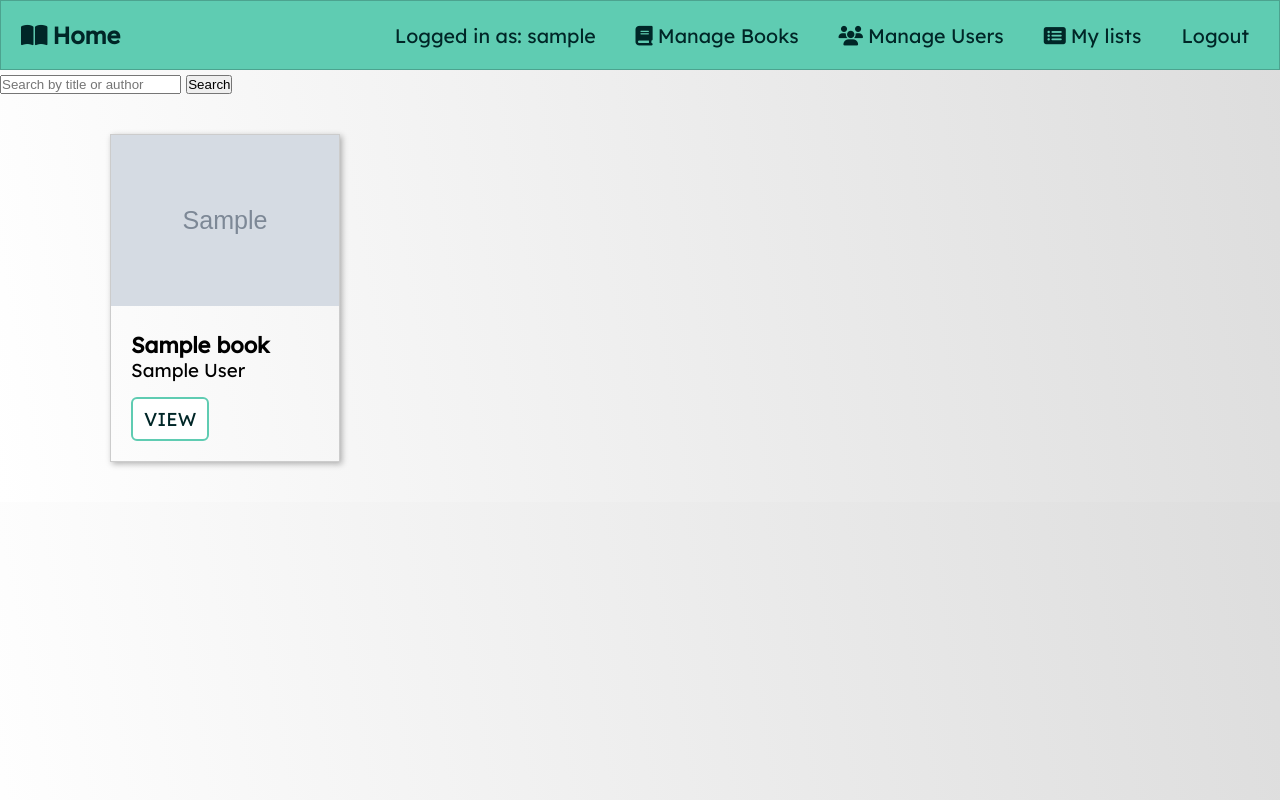
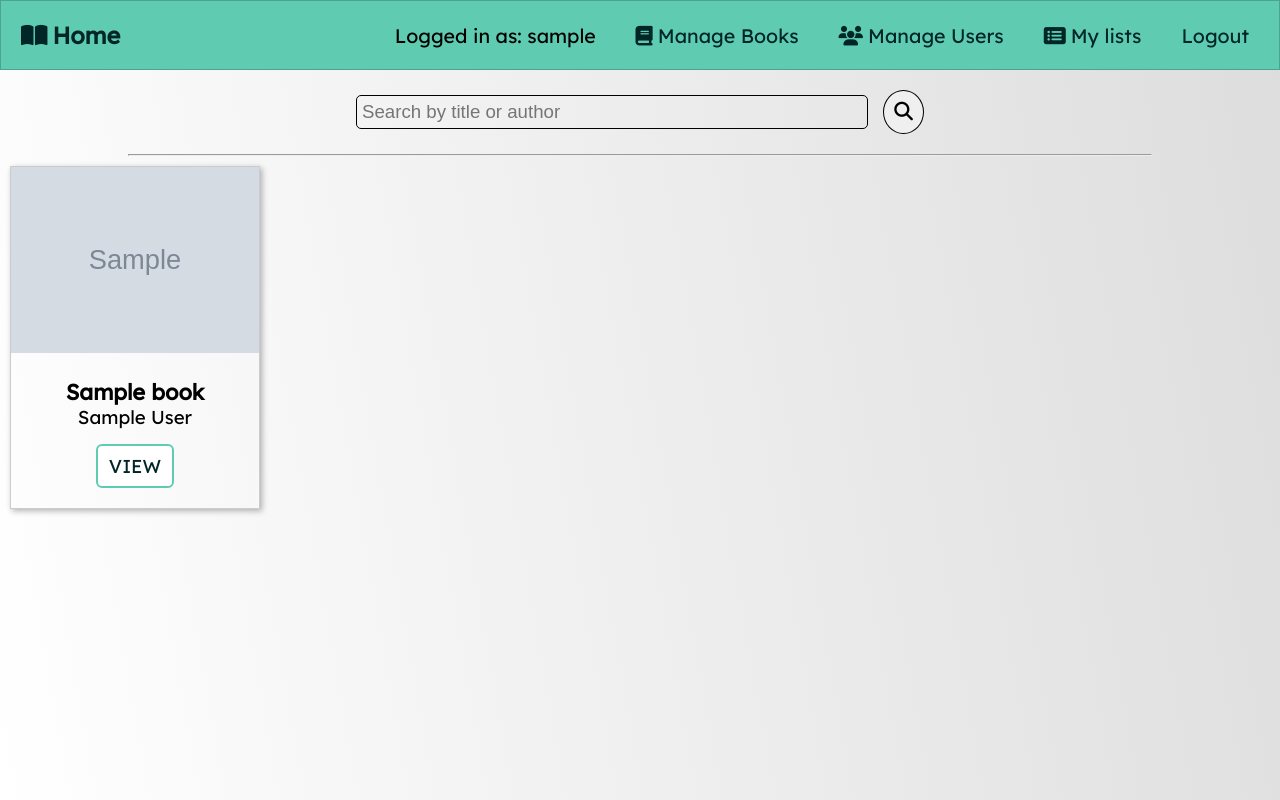
Before and after one commit to fcesnek/web-programiranje-projekt, a PHP site: page / in a window 1280 px wide. Run offline with PHP 8.4, Linux system fonts and the light colour scheme; the visitor is signed in with stand-in values (Sample User, id 1); tables that the repository leaves empty or names only in its code hold one stand-in row (values such as "Sample post"); grey boxes marked "Sample" are stand-in pictures; some libraries are stand-ins or nearby versions.

Commit message:
CSS update, SQL query updates

```diff
--- a/createbook.php
+++ b/createbook.php
@@ -13,9 +13,12 @@ if(!isset($_SERVER['HTTP_REFERER'])){
     <input type="text" name="booktitle" placeholder="Title">
     <input type="text" name="author" placeholder="Author">
     <input type="text" name="isbn" placeholder="ISBN">
+    <input type="text" name="genre" placeholder="Genre">
+    <input type="text" name="numPages" placeholder="Number of pages">
+    <input type="text" name="year" placeholder="Year of release">
     <textarea name="synopsis" placeholder="Synopsis" rows="10" cols="70"></textarea>
     <input type="file" name="bookcover" id="bookcover" class="inputfile" />
-    <label for="bookcover"><span>Choose book image&hellip;</span></label>
+    <label for="bookcover"><span class="chooseImgText">Choose book image&hellip;</span></label>
     <input type="submit" name="add-book" value="Submit">
   </form>
 </main>
--- a/header.php
+++ b/header.php
@@ -26,7 +26,7 @@
         <?php
           if(isset($_SESSION['userId']) && isset($_SESSION['adminstatus']) && $_SESSION['adminstatus'] == 1) {
             echo '<li>
-                    <span class="nav-link">Logged in as: '. $_SESSION['username'].'</span>
+                    <span class="nav-username">Logged in as: '. $_SESSION['username'].'</span>
                   </li>
                   <li>
                     <a href="managebooks.php" class="nav-link"><i class="icon fas fa-book"></i>Manage Books</a>
@@ -52,7 +52,7 @@
                   </li>';
           } else if(isset($_SESSION['userId']) && isset($_SESSION['adminstatus']) && $_SESSION['adminstatus'] == 0) {
             echo '<li>
-                    <span class="nav-link">Logged in as: '. $_SESSION['username'].'</span>
+                    <span class="nav-username">Logged in as: '. $_SESSION['username'].'</span>
                   </li>
                   <li>
                     <a href="managelists.php" class="nav-link"><i class="icon fas fa-list-alt"></i>My lists</a>
--- a/includes/AddToList.inc.php
+++ b/includes/AddToList.inc.php
@@ -12,7 +12,7 @@ if (isset($_GET['listid']) && isset($_GET['bookid'])) {
         session_start();
         $_SESSION['msg_type'] = "error";
         $_SESSION['message'][] = "Database error, try again later.";
-        header("Location: ../viewbook.php?error=sqlerror");
+        header("Location: ../viewbook.php?id=$bookid&error=sqlerror");
         exit();
     } else {
         mysqli_stmt_bind_param($stmt, "ss", $bookid, $listid);
--- a/index.php
+++ b/index.php
@@ -30,12 +30,17 @@ if (!isset($_GET['query'])) {
 }
 ?>
 
-<div>
+<div class="search-div">
   <form action="index.php" method="get">
     <input type="text" name="query" placeholder="Search by title or author" id="searchField">
-    <input type="submit" value="Search">
+    <button type="submit" class="search-btn"><i class="fas fa-search"></i></button>
   </form>
 </div>
+<div class="separator">
+  <hr>
+</div>
+
+
 <main class="cards">
   <?php while ($row = mysqli_fetch_assoc($result)): ?>
   <article class="card">
--- a/managebooks.php
+++ b/managebooks.php
@@ -40,7 +40,7 @@
     ?>
     <a href="createbook.php" id="createbook-btn" class="btn"><i class="icon fas fa-plus-circle"></i>Add book</a>
 
-    <table class="custom-table">
+    <table class="custom-table books-table">
       <tr>
         <th>Title</th>
         <th>Author</th>
--- a/manageusers.php
+++ b/manageusers.php
@@ -38,7 +38,7 @@
       unset($_SESSION['message']);
     ?>
     <h2 class="table-title">Users list</h2>
-    <table class="custom-table">
+    <table class="custom-table users-table">
       <tr>
         <th>ID</th>
         <th>Username</th>
--- a/style.css
+++ b/style.css
@@ -3,7 +3,9 @@
   padding: 0;
   margin: 0;
 }
-
+html {
+  height: 100%;
+}
 body {
   font-family: 'Lexend Deca', sans-serif;
   font-size: 14pt;
@@ -292,16 +311,81 @@ body {
   margin-bottom: 30px;
 }
 
+@media screen and (max-width: 1024px) {
+  .custom-table,
+  .custom-table thead,
+  .custom-table tbody,
+  .custom-table th,
+  .custom-table td,
+  .custom-table tr {
+    display: block;
+  }
+
+  .custom-table tr th {
+    display:none;
+  }
+
+  .custom-table tr {
+    border: 1px solid #ccc;
+    margin-bottom: 10px;
+  }
+
+  .custom-table td {
+    border: none;
+    border-bottom: 1px solid #eee;
+    position: relative;
+    padding-left: 50%;
+  }
+
+  .custom-table td:before {
+    position: absolute;
+    top: 6px;
+    left: 6px;
+    width: 45%;
+    padding-right: 10px;
+    white-space: nowrap;
+  }
+
+  .books-table td:nth-of-type(1):before {
+    content: 'Title';
+  }
+  .books-table td:nth-of-type(2):before {
+    content: 'Author';
+  }
+  .books-table td:nth-of-type(3):before {
+    content: 'ISBN';
+  }
+  .books-table td:nth-of-type(4):before {
+    content: 'Actions';
+  }
+
+  .users-table td:nth-of-type(1):before {
+    content: 'ID';
+  }
+  .users-table td:nth-of-type(2):before {
+    content: 'Username';
+  }
+  .users-table td:nth-of-type(3):before {
+    content: 'Admin';
+  }
+  .users-table td:nth-of-type(4):before {
+    content: 'Actions';
+  }
+}
+
 /* FLEX */
+
 .cards {
   vertical-align: bottom;
   display: flex;
   flex-wrap: wrap;
   align-items: stretch;
-  padding: 30px 100px;
+  max-width: 1350px;
+  margin: 0 auto;
+  text-align: center;
 }
 .card {
-  flex: 0 0 230px;
+  flex: 0 0 80px;
   margin: 10px;
   border: 1px solid #ccc;
   box-shadow: 2px 2px 6px 0px rgba(0, 0, 0, 0.3);
@@ -335,8 +419,10 @@ body {
   transition: all 0.3s ease 0s;
 }
 
-.dropdown-content-view {
-  display: inline;
+@media screen and (min-width: 820px) {
+  .card {
+    flex: 0 0 250px;
+  }
 }
 
 /* Column container */
@@ -561,3 +647,67 @@ body {
   -ms-transform: translate(-50%, -50%);
   transform: translate(-50%, -50%);
 }
+
+@media screen and (min-width: 768px) {
+  .msg {
+    text-align: center;
+    width: 40%;
+  }
+}
+
+
+
+/* ************************************* */
+/* *********** SEARCH BOX ************ */
+/* ************************************* */
+
+.search-div {
+  text-align: center;
+  margin: 20px 0;
+}
+
+.search-btn {
+  height: 100%;
+  padding: 10px;
+  font-size: 1em;
+  outline: none;
+  border: 1px solid black;
+  border-radius: 50%;
+  transition: all 0.3s ease 0s;
+}
+.search-btn:hover {
+  cursor: pointer;
+  background-color: #5fccb2;
+  transition: all 0.3s ease 0s;
+}
+
+#searchField {
+  background: transparent;
+  border: 1px solid black;
+  border-radius: 5px;
+  width: 40%;
+  height: 100%;
+  padding: 5px;
+  font-size: 0.6em;
+  margin-right: 10px;
+  transition: all 0.3s ease 0s;
+}
+
+#searchField:hover,
+#searchField:focus {
+  outline: none;
+  transition: all 0.3s ease 0s;
+  border: 1px solid #5fccb2;
+  background: #fff;
+}
+
+.separator {
+  width: 80%;
+  margin: 0 auto;
+}
+
+@media screen and (min-width: 768px) {
+  #searchField {
+    font-size: 1em;
+  }
+}
--- a/updatebook.php
+++ b/updatebook.php
@@ -28,9 +28,12 @@ if(!isset($_SERVER['HTTP_REFERER'])){
     <input type="text" name="booktitle" placeholder="Title" value="<?php echo $book['title']; ?>">
     <input type="text" name="author" placeholder="Author" value="<?php echo $book['author']; ?>">
     <input type="text" name="isbn" placeholder="ISBN" value="<?php echo $book['isbn']; ?>">
+    <input type="text" name="genre" placeholder="Genre" value="<?php echo $book['genre']; ?>">
+    <input type="text" name="numPages" placeholder="Number of pages" value="<?php echo $book['numPages']; ?>">
+    <input type="text" name="year" placeholder="Year of release" value="<?php echo $book['year']; ?>">
     <textarea name="synopsis" placeholder="Synopsis" rows="10" cols="70" > <?php echo $book['synopsis']; ?></textarea>
     <input type="file" name="bookcover" id="bookcover" class="inputfile" />
-    <label for="bookcover"><span>Choose book image&hellip;</span></label>
+    <label for="bookcover"><span class="chooseImgText">Choose book image&hellip;</span></label>
     <input type="submit" name="update-book" value="Update">
   </form>
   <div>
```
Also changed, not shown: other parts of style.css (+51 -34 lines), includes/Book.inc.php (+36 -6 lines), includes/RemoveFromList.inc.php (added, +29 -0 lines), listview.php (+4 -3 lines), viewbook.php (+24 -18 lines).
